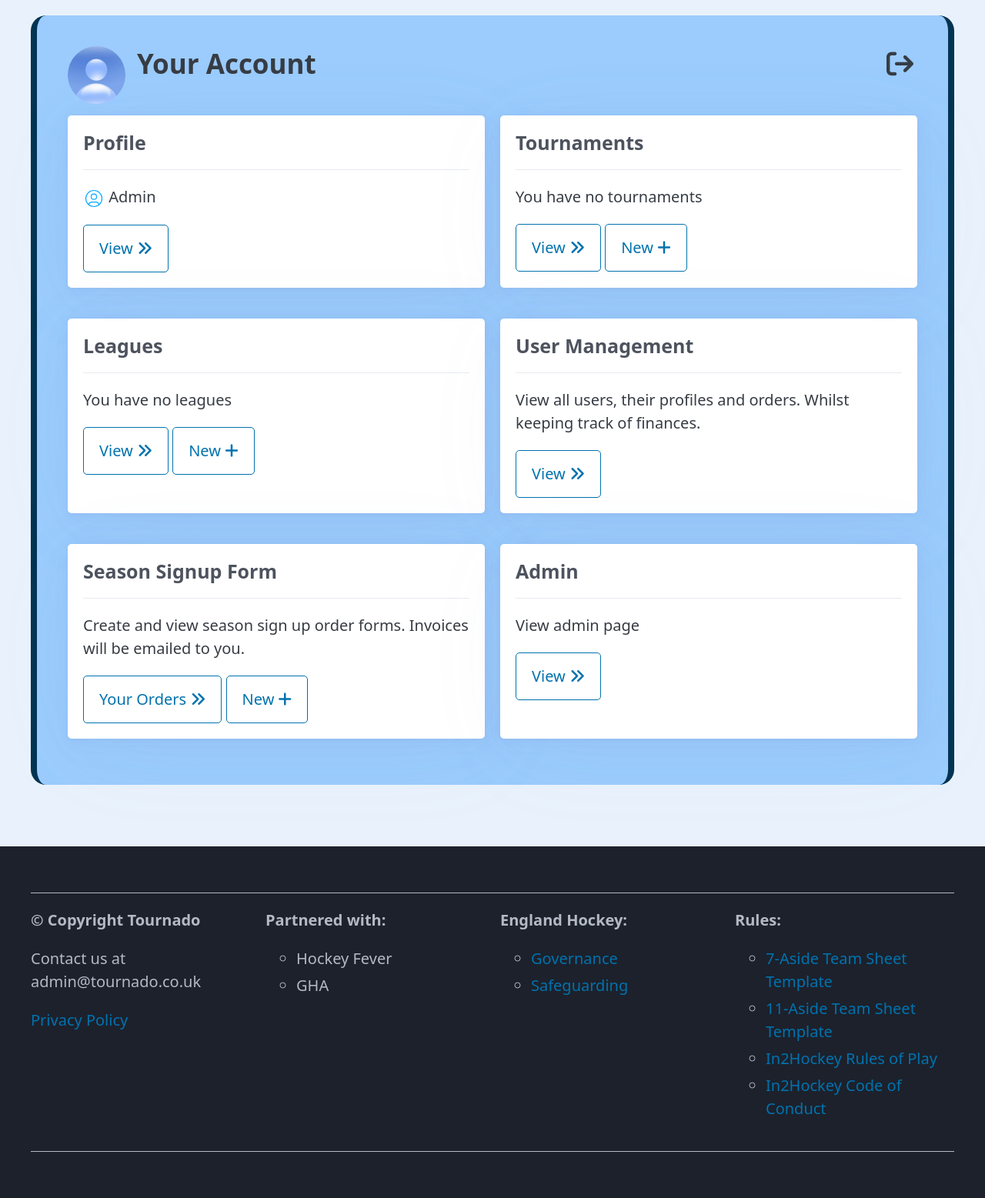
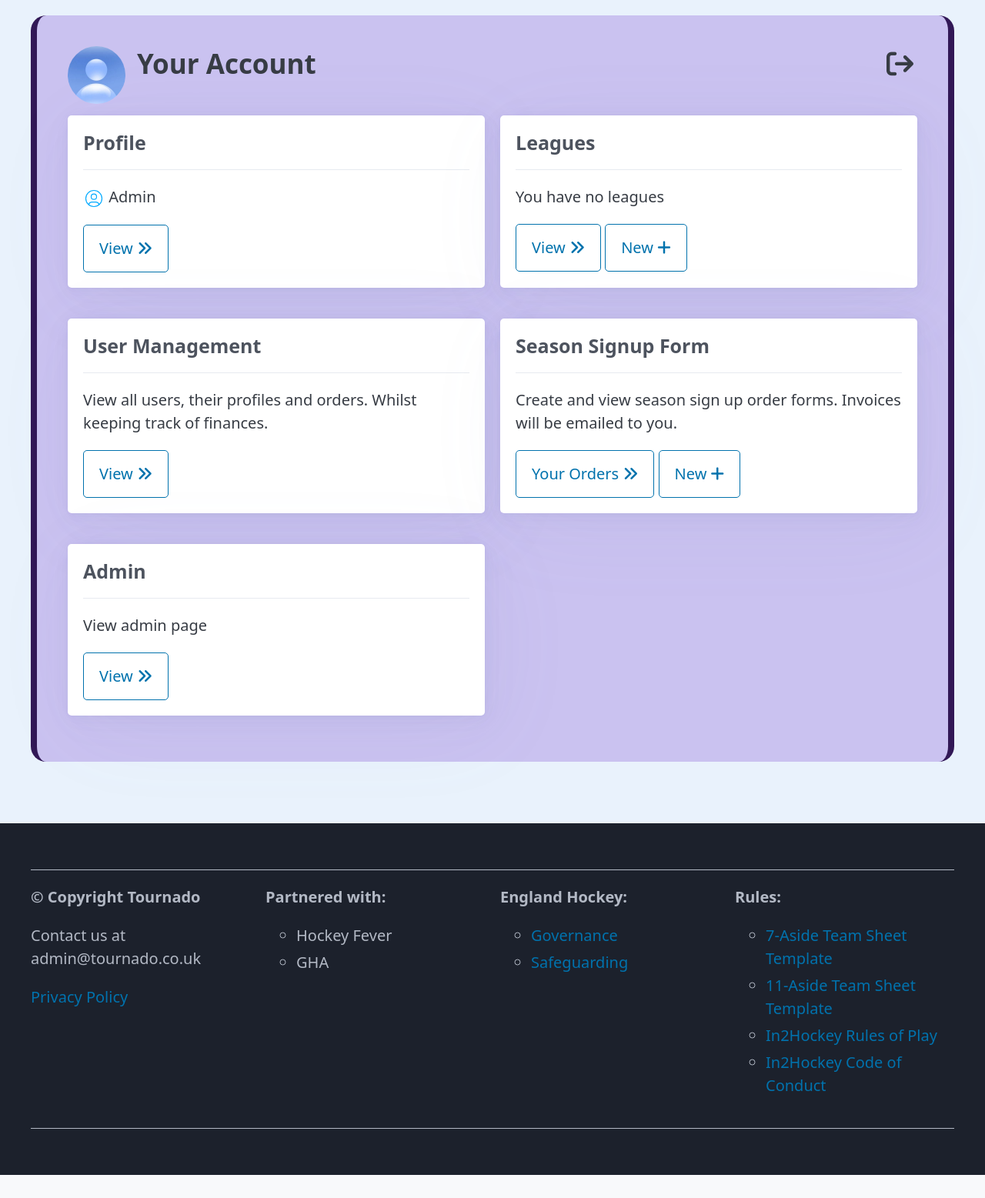
Before and after one commit to diassTMS/TournadoWest, a Django app: page /account/ in a window 1280 px wide. Shown: the part 155-1712 px from the top of the page at 77% size. After the commit the page ends 1682 px from the top, so only its background shows below. Run offline with Django 5.2, Linux system fonts and the light colour scheme; a user stored in the database is signed in; data comes from the database, SQL or seed files in the repository; data that the repository does not hold is empty; some libraries are stand-ins or nearby versions.

Commit message:
Update account.html

```diff
--- a/templates/account.html
+++ b/templates/account.html
@@ -1,13 +1,13 @@
 {% extends "base.html" %}
 {% load static %}
 {% block container %}
-    <div class='container' id='box'>
+    <div class='container' id='leagueBox'>
         <div class="header">
             <img id="img" src="{{ user.profile.image.url }}">
             <h2>Your Account<span style="float:right; margin-right:20px; cursor:pointer;"><i onclick="location.href = '{% url 'logout' %}';" class="fa-solid fa-arrow-right-from-bracket" id="icon"></i></span></h2>
         </div>
         <br>
-        <div class="grid" id="tournGrid">
+        <div class="grid" id="tournPage">
             <article id="card">
                 <h4>Profile</h4>
                 <hr>
@@ -25,6 +25,7 @@
                 </div>
             </article>
             {% if user.groups.all.0.name == 'Admin' %}
+                <!--
                 <article id="card">
                     <h4>Tournaments</h4>
                     <hr>
@@ -40,6 +41,7 @@
                         <button class="outline" onclick="location.href = '{% url 'tourn-create' %}';">New <i class="fa-solid fa-plus"></i></button>
                     </div>
                 </article>
+                -->
                 <article id="card">
                     <h4>Leagues</h4>
                     <hr>
```
